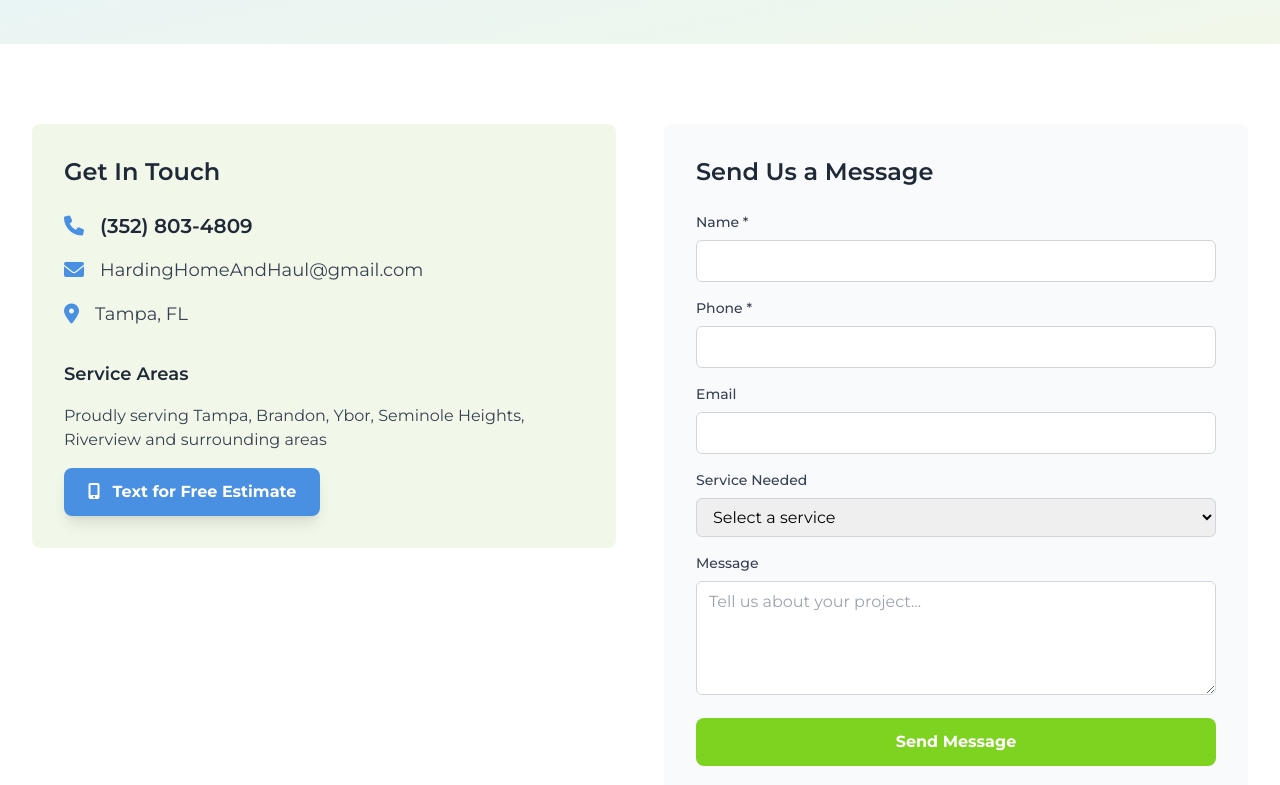
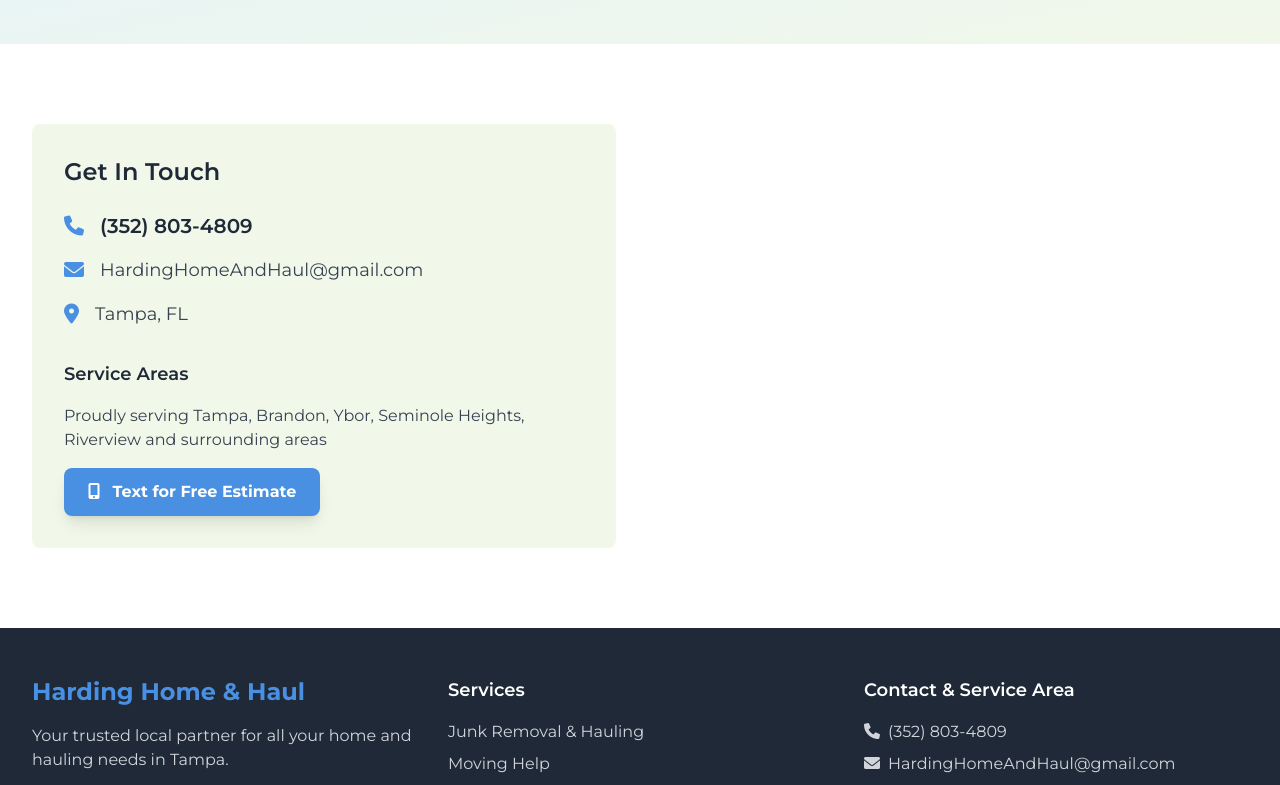
Before and after one commit to LtShibby/HardingHomeAndHaul, a Vue app: page /contact in a window 1280 px wide. Shown: the part 280-1065 px from the top of the page. Built offline with nearby package versions, Linux system fonts and the light colour scheme.

Commit message:
removing contact form

```diff
--- a/src/pages/Contact.vue
+++ b/src/pages/Contact.vue
@@ -47,81 +47,6 @@
                 </a>
               </div>
             </div>
-          </div>
-
-          <!-- Contact Form -->
-          <div>
-            <form @submit.prevent="submitForm" class="bg-gray-50 p-8 rounded-lg">
-              <h2 class="text-2xl font-semibold text-gray-800 mb-6">Send Us a Message</h2>
-
-              <div class="space-y-4">
-                <div>
-                  <label for="name" class="block text-sm font-medium text-gray-700 mb-2">Name *</label>
-                  <input
-                    type="text"
-                    id="name"
-                    v-model="form.name"
-                    class="w-full px-3 py-2 border border-gray-300 rounded-md focus:outline-none focus:ring-2 focus:ring-tampa-blue"
-                    required
-                  >
-                </div>
-
-                <div>
-                  <label for="phone" class="block text-sm font-medium text-gray-700 mb-2">Phone *</label>
-                  <input
-                    type="tel"
-                    id="phone"
-                    v-model="form.phone"
-                    class="w-full px-3 py-2 border border-gray-300 rounded-md focus:outline-none focus:ring-2 focus:ring-tampa-blue"
-                    required
-                  >
-                </div>
-
-                <div>
-                  <label for="email" class="block text-sm font-medium text-gray-700 mb-2">Email</label>
-                  <input
-                    type="email"
-                    id="email"
-                    v-model="form.email"
-                    class="w-full px-3 py-2 border border-gray-300 rounded-md focus:outline-none focus:ring-2 focus:ring-tampa-blue"
-                  >
-                </div>
-
-                <div>
-                  <label for="service" class="block text-sm font-medium text-gray-700 mb-2">Service Needed</label>
-                  <select
-                    id="service"
-                    v-model="form.service"
-                    class="w-full px-3 py-2 border border-gray-300 rounded-md focus:outline-none focus:ring-2 focus:ring-tampa-blue"
-                  >
-                    <option value="">Select a service</option>
-                    <option v-for="service in site.services" :key="service.slug" :value="service.slug">
-                      {{ service.title }}
-                    </option>
-                  </select>
-                </div>
-
-                <div>
-                  <label for="message" class="block text-sm font-medium text-gray-700 mb-2">Message</label>
-                  <textarea
-                    id="message"
-                    v-model="form.message"
-                    rows="4"
-                    class="w-full px-3 py-2 border border-gray-300 rounded-md focus:outline-none focus:ring-2 focus:ring-tampa-blue"
-                    placeholder="Tell us about your project..."
-                  ></textarea>
-                </div>
-
-                <button
-                  type="submit"
-                  :disabled="isSubmitting"
-                  class="w-full bg-tampa-green hover:bg-green-600 disabled:bg-gray-400 text-white font-bold py-3 px-6 rounded-lg transition-colors"
-                >
-                  <span v-if="!isSubmitting">Send Message</span>
-                  <span v-else>Sending...</span>
-                </button>
-              </div>
-            </form>
           </div>
         </div>
       </div>
```
